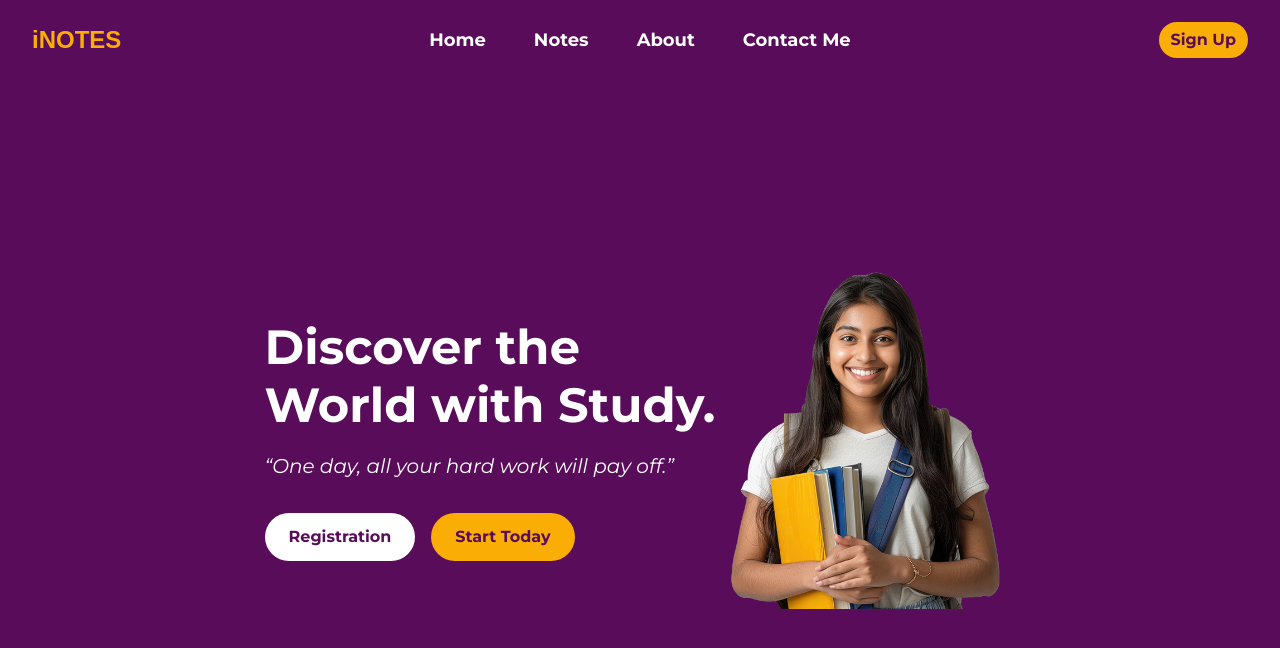
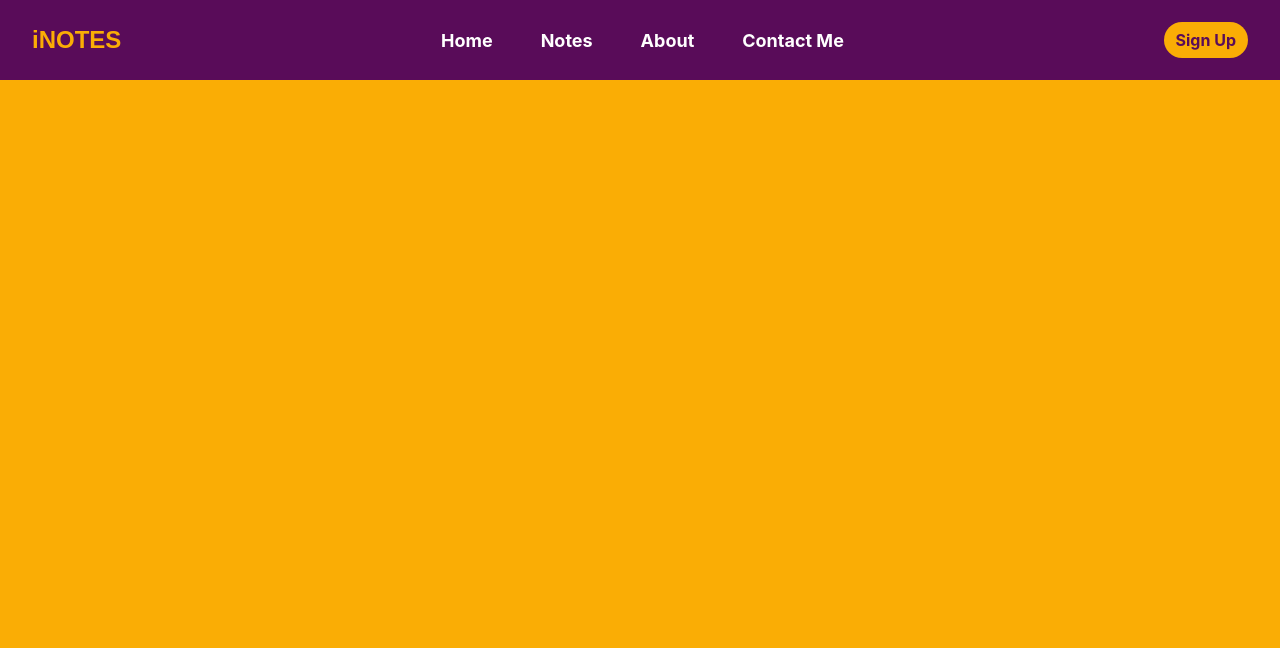
Before and after one commit to Mithil2603/inotes, a React (Create React App) app: page /inotes/notes in a window 1280 px wide. Shown: the top 648 px of the page. Built offline with nearby package versions, Linux system fonts and the light colour scheme; a web font is replaced by a local one.

Commit message:
Notes page added and routes created version - 1.2.2

```diff
--- a/package.json
+++ b/package.json
@@ -1,6 +1,6 @@
 {
   "name": "inotes",
-  "version": "1.2.1",
+  "version": "1.2.2",
   "private": true,
   "dependencies": {
     "@testing-library/jest-dom": "^5.17.0",
@@ -9,6 +9,7 @@
     "gsap": "^3.12.5",
     "react": "^18.3.1",
     "react-dom": "^18.3.1",
+    "react-router-dom": "^6.27.0",
     "react-scripts": "5.0.1",
     "web-vitals": "^2.1.4"
   },
--- a/src/App.css
+++ b/src/App.css
@@ -10,9 +10,9 @@
   --secondary-color: #FAAD05;
 }
 
-body{
+/* body{
   background-color: var(--primary-color);
-}
+} */
 
 .card{
   width: 18rem;
--- a/src/App.js
+++ b/src/App.js
@@ -1,21 +1,22 @@
-import React from 'react'
+import React from 'react';
 import "./App.css";
 import "./index.css";
 import Navbar from './Components/Navbar';
 // import Subject from './Components/Subject';
-import student_img from './Components/images/img4.png';
 import LandingPage from './Components/LandingPage';
+import Notes from './Components/Notes';
+import { BrowserRouter as Router, Routes, Route, Navigate } from "react-router-dom";
 
 export default function App() {
   return (
     <>
-      {/* Home Page */}
-      {/* <Subject title="Data Communication and Networking" desc="nothing just study" />  */}
-      <div className="home-page">
-        <Navbar />
-        <LandingPage />
-
-      </div>
+      <Router>
+          <Navbar />
+          <Routes>
+            <Route path="/" element={<LandingPage />} />
+            <Route path="/notes" element={<Notes />} />
+          </Routes>
+      </Router>
     </>
   )
 }
--- a/src/Components/LandingPage.js
+++ b/src/Components/LandingPage.js
@@ -2,6 +2,7 @@ import React from 'react'
 import student_img from './images/img4.png';
 import "../App.css";
 import "../index.css";
+import { Link } from "react-router-dom";
 
 export default function LandingPage() {
   return (
@@ -13,7 +14,7 @@ export default function LandingPage() {
               <p>“One day, all your hard work will pay off.”</p>
               <div className="hero-buttons">
                 <button className="btn-registration">Registration</button>
-                <button className="btn-start">Start Today</button>
+                <Link to="/notes"><button className="btn-start">Start Today</button></Link>
               </div>
             </div>
             <div className="hero-image">
--- a/src/Components/Navbar.css
+++ b/src/Components/Navbar.css
@@ -71,8 +71,7 @@ nav li:first-child{
     height: 100vh;
     width: 300px;
     z-index: 9;
-    background-color: rgba(255, 255, 255, 0.2);
-    backdrop-filter: blur(10px);
+    background-color: var(--primary-color);
     box-shadow: -10px 0 10px rgba(0, 0, 0, 0.1);
     display: none;
     flex-direction: column;
--- /dev/null
+++ b/src/Components/Notes.css
@@ -0,0 +1,16 @@
+@import url('https://fonts.googleapis.com/css2?family=Montserrat:ital,wght@0,100..900;1,100..900&family=Quicksand:wght@300..700&display=swap');
+
+*{
+    margin: 0;
+    padding: 0;
+  }
+
+:root {
+--primary-color: #590C59;
+--secondary-color: #FAAD05;
+}
+
+body{
+    background-color: var(--secondary-color);
+
+}
--- /dev/null
+++ b/src/Components/Notes.js
@@ -0,0 +1,10 @@
+import React from 'react'
+import './Notes.css';
+
+export default function Notes() {
+  return (
+    <>
+      <h1>Here Notes will be added</h1>
+    </>
+  )
+}
```
Also changed, not shown: 1 other file (tests, documents, lock files or other folders).
